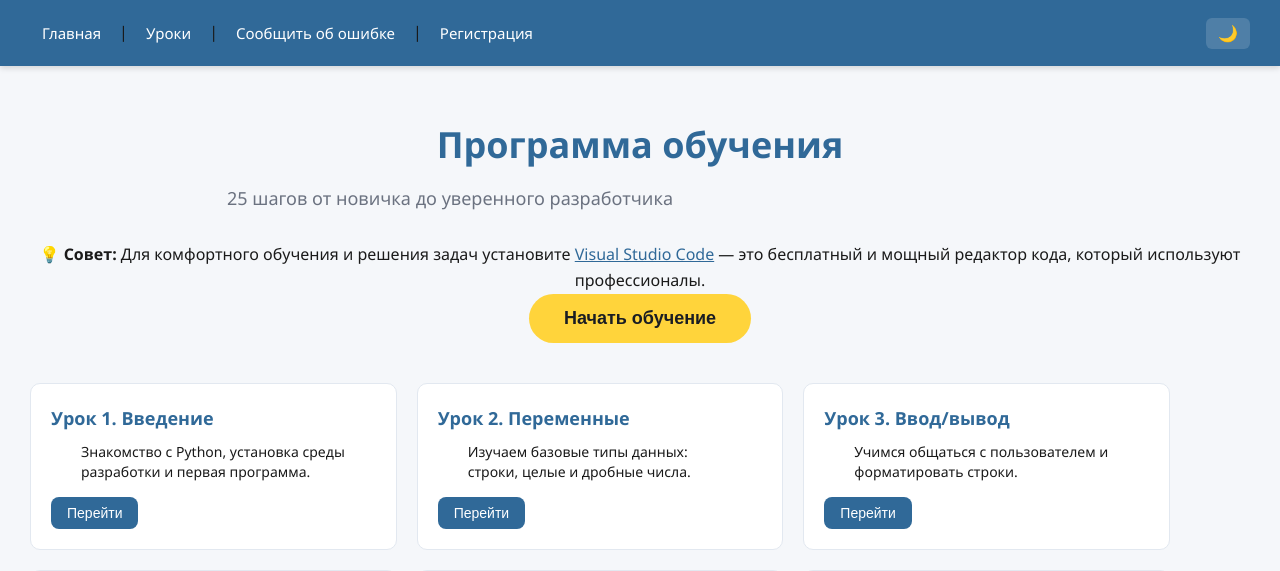
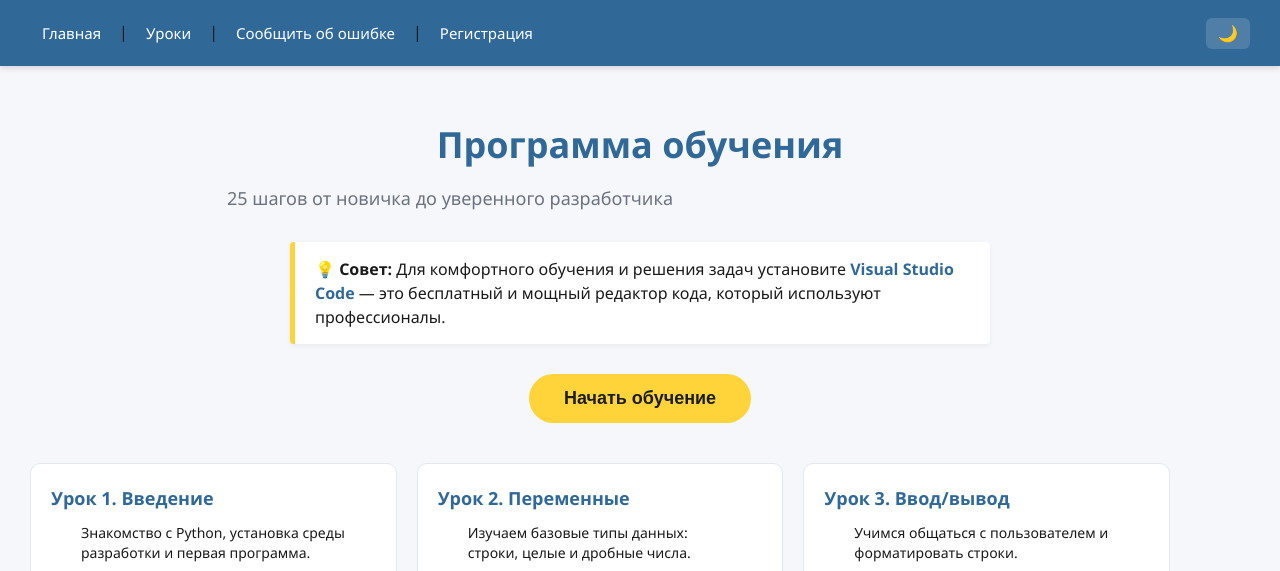
Before and after one commit to Egor-eng202/Python-Universe, a Flask app: page /lessons in a window 1280 px wide. Shown: the top 571 px of the page. Run offline with Flask 3, Linux system fonts and the light colour scheme.

Commit message:
Обновлена страница уроков и добавлен совет по VS Code

```diff
--- a/static/style.css
+++ b/static/style.css
@@ -304,3 +304,30 @@ footer { margin-top: 50px; padding: 20px 30px; text-align: center; color: var(--
 }
 #status.success { display: block; background: #d1fae5; color: #065f46; }
 #status.error { display: block; background: #fee2e2; color: #991b1b; }
+
+
+
+
+.notice-box {
+    background-color: var(--card-bg);
+    border-left: 5px solid var(--yellow);
+    padding: 15px 20px;
+    margin: 0 auto 30px;
+    max-width: 700px;
+    border-radius: 4px;
+    box-shadow: 0 2px 5px rgba(0,0,0,0.05);
+    font-size: 16px;
+    color: var(--text);
+    text-align: left;
+    line-height: 1.5;
+}
+
+.notice-box a {
+    color: var(--accent);
+    font-weight: bold;
+    text-decoration: none;
+}
+
+.notice-box a:hover {
+    text-decoration: underline;
+}
```
